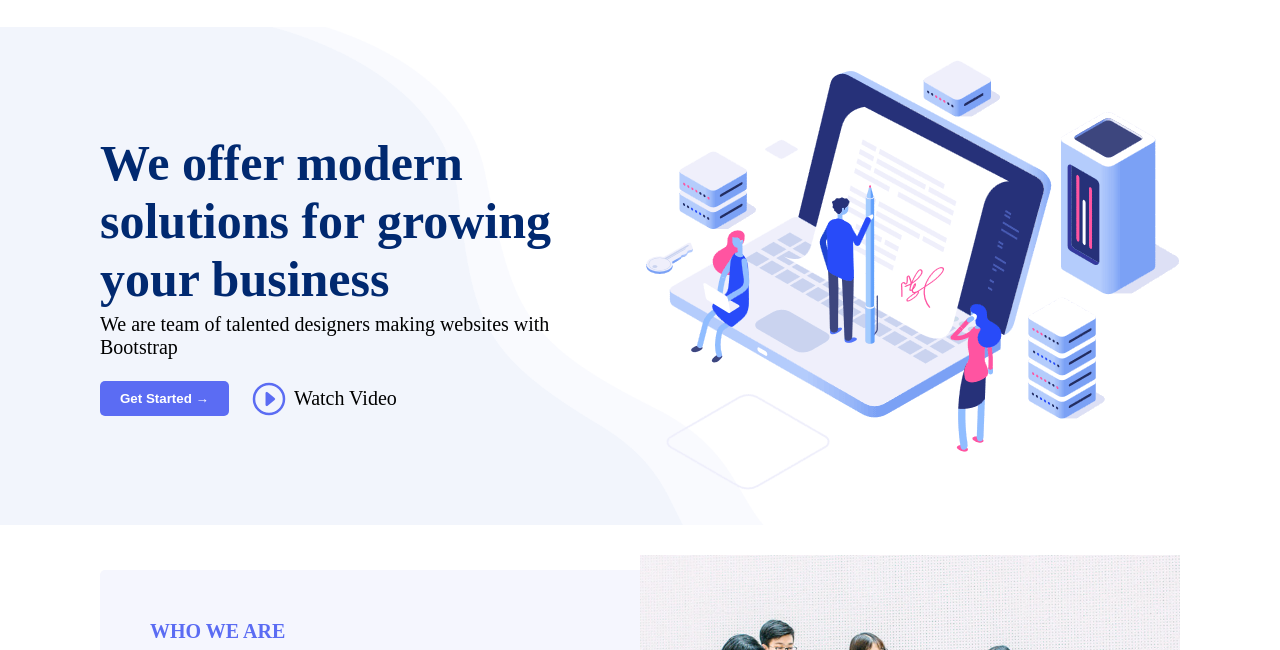
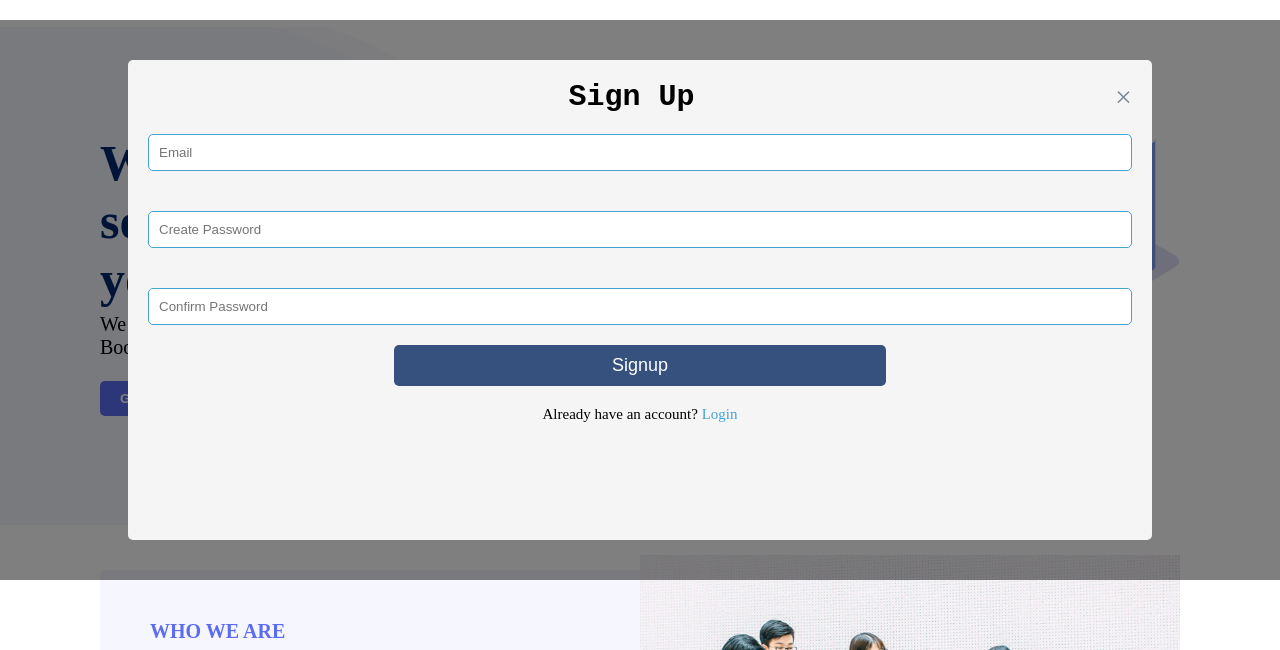
Before and after one commit to Jayb-oy17/Flex, a plain HTML site: page index.html in a window 1280 px wide. Shown: the part 80-730 px from the top of the page. Drawn offline with nearby package versions, Linux system fonts and the light colour scheme.

Commit message:
first commit

```diff
--- a/main.js
+++ b/main.js
@@ -10,6 +10,14 @@ const btnNav = document.querySelector(".nav-btn-box");
 btnNav.addEventListener("click", function (e) {
   nav.classList.toggle("navs");
 });
+
+const navs = document.querySelectorAll(".nav-list")
+
+navs.forEach((button) => {
+  button.addEventListener("click", function () {
+    nav.classList.remove("navs")
+  })
+})
 
 // STICKY NAV //
 
--- a/quaries.css
+++ b/quaries.css
@@ -46,7 +46,7 @@
     width: 100vw;
     height: 100vh;
     z-index: 999;
-    background-color: #37517e8e;
+    background-color: #37517ef2;
   }
 
   .navs .nav-list {
--- a/style.css
+++ b/style.css
@@ -944,20 +944,23 @@ html {
 .login-modal {
   display: none;
   background: rgba(0, 0, 0, 0.5);
-  position: fixed;
+  position: absolute;
   z-index: 1;
   left: 0;
-  top: 0;
-  height: 100%;
+  top: 10rem;
+  height: 70vh;
   width: 100%;
-  overflow: auto;
+  display: flex;
+  align-items: center;
+  justify-content: center;
 }
 
 .modal-content {
   background-color: whitesmoke;
-  margin: 10% auto;
+  margin: 2rem auto;
   padding: 2rem;
   width: 80%;
+  height: 60vh;
   border-radius: 5px;
   animation-name: modalopen;
   animation-duration: 2s;
```
